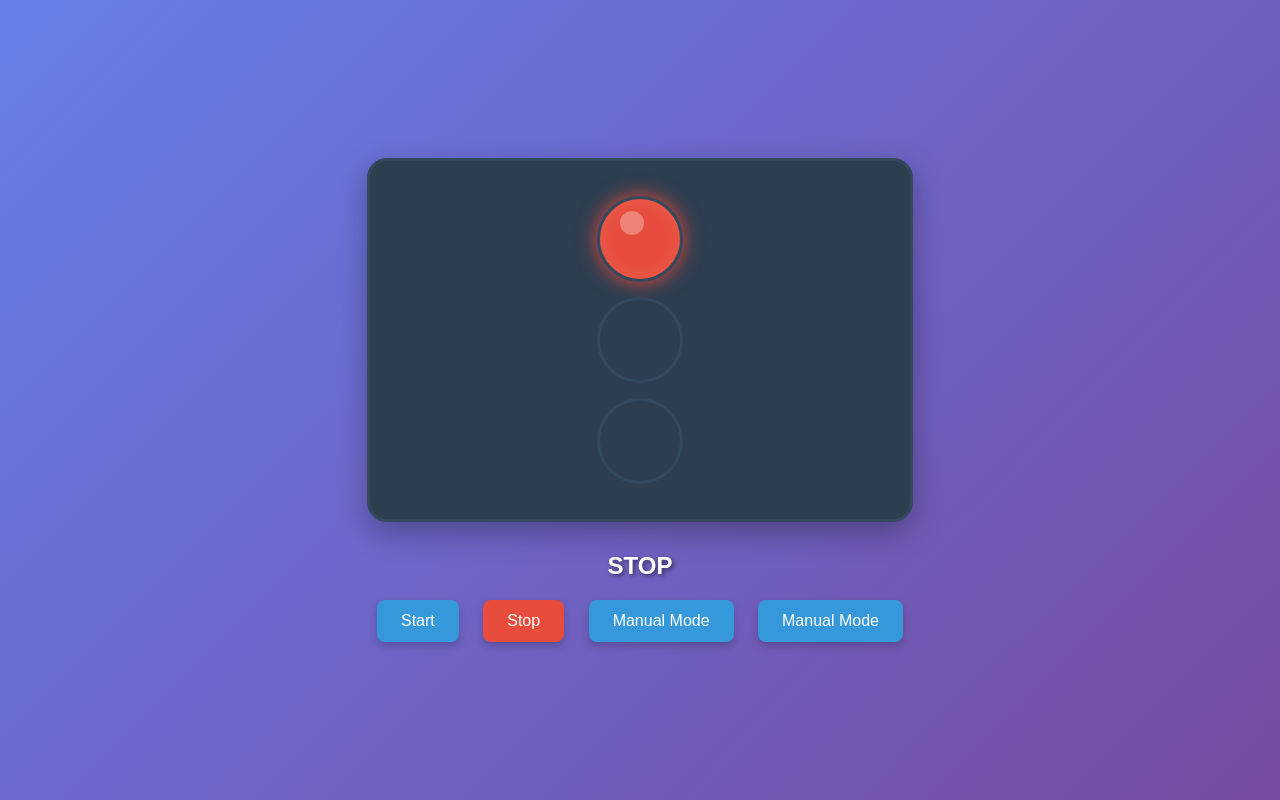
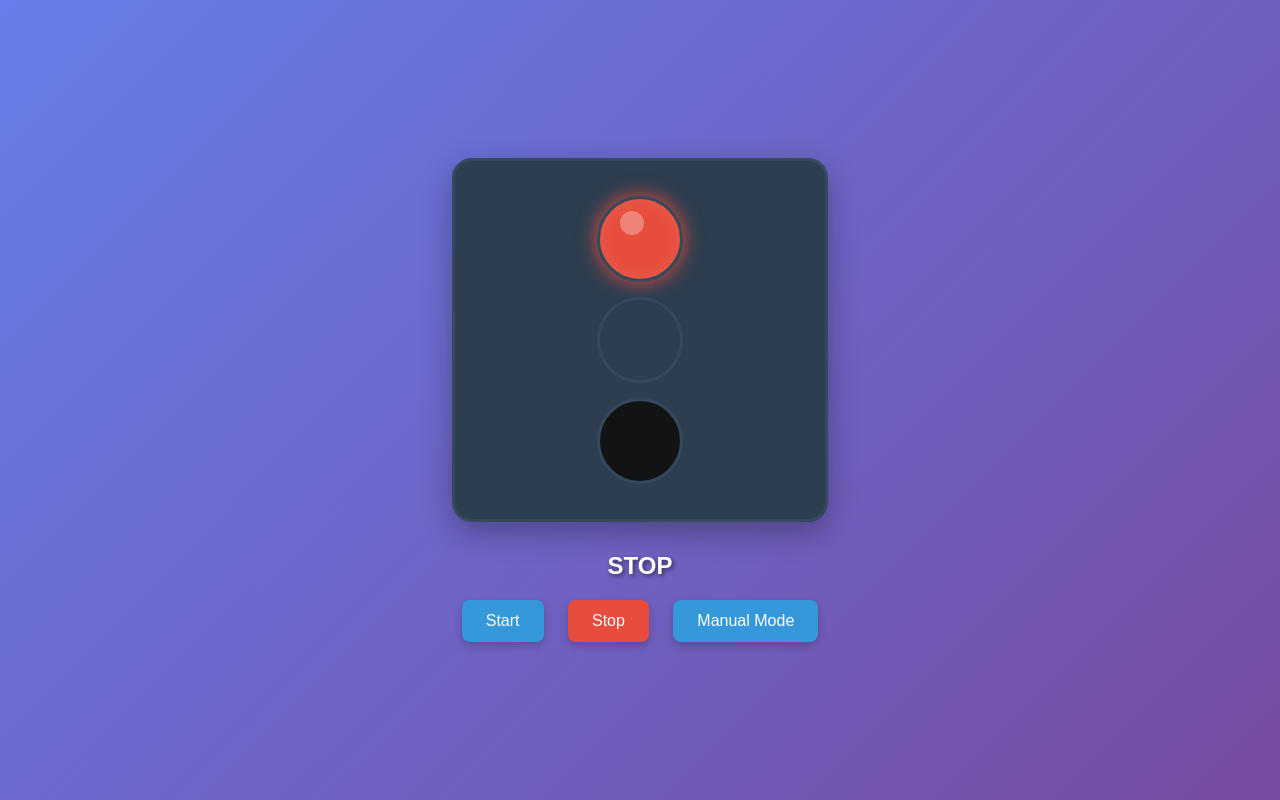
Before and after one commit to prathamk0801/xyz, a plain HTML site: page index.html in a window 1280 px wide. Drawn offline with Linux system fonts and the light colour scheme.

Commit message:
thirdchange

```diff
--- a/index.html
+++ b/index.html
@@ -75,7 +75,7 @@
         }
 
         .green {
-            background: #2c3e50;
+            background: #121315;
         }
 
         .green.active {
@@ -140,7 +140,7 @@
             <button class="btn stop" id="stopBtn">Stop</button>
             <button class="btn" id="manualBtn">Manual Mode</button>
                         <!-- <button class="btn" id="manualBtn">Manual Mode</button> -->
-                         <button class="btn" id="manualBtn">Manual Mode</button>
+                         <!-- <button class="btn" id="manualBtn">Manual Mode</button> -->
 
         </div>
     </div>
```
